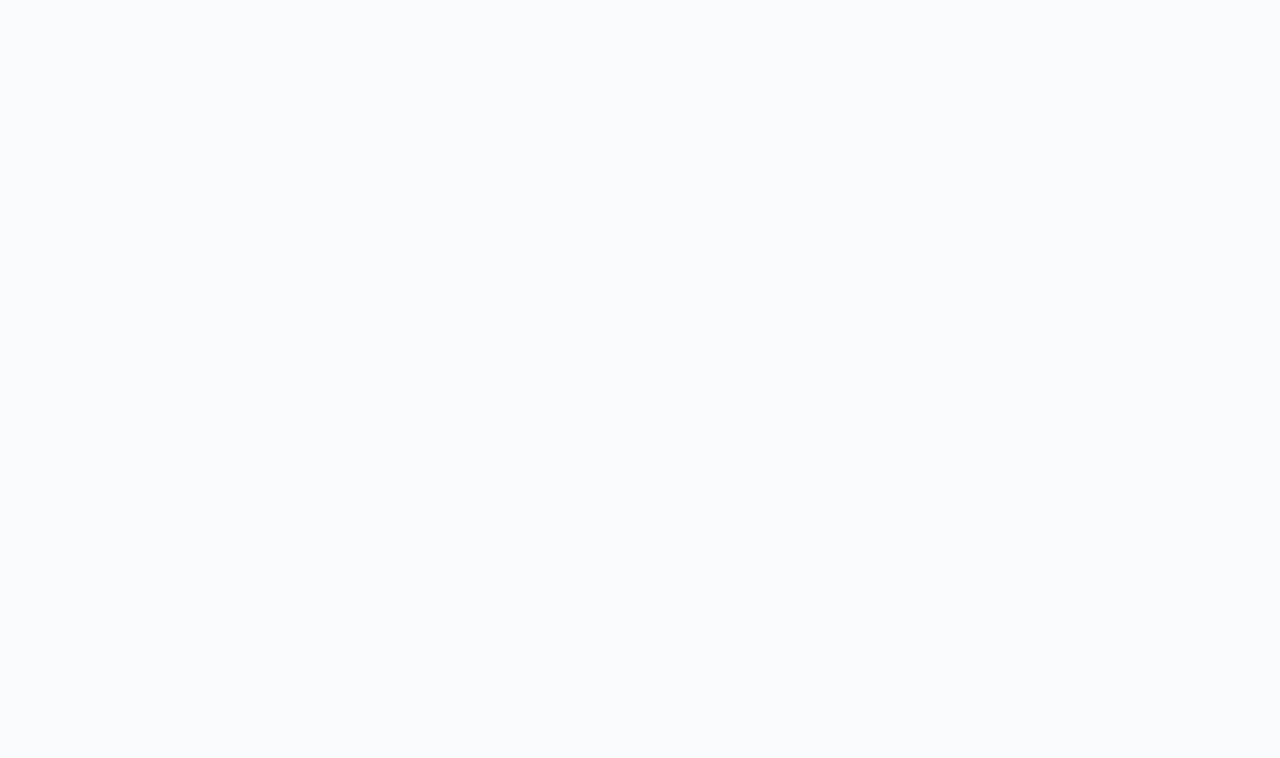
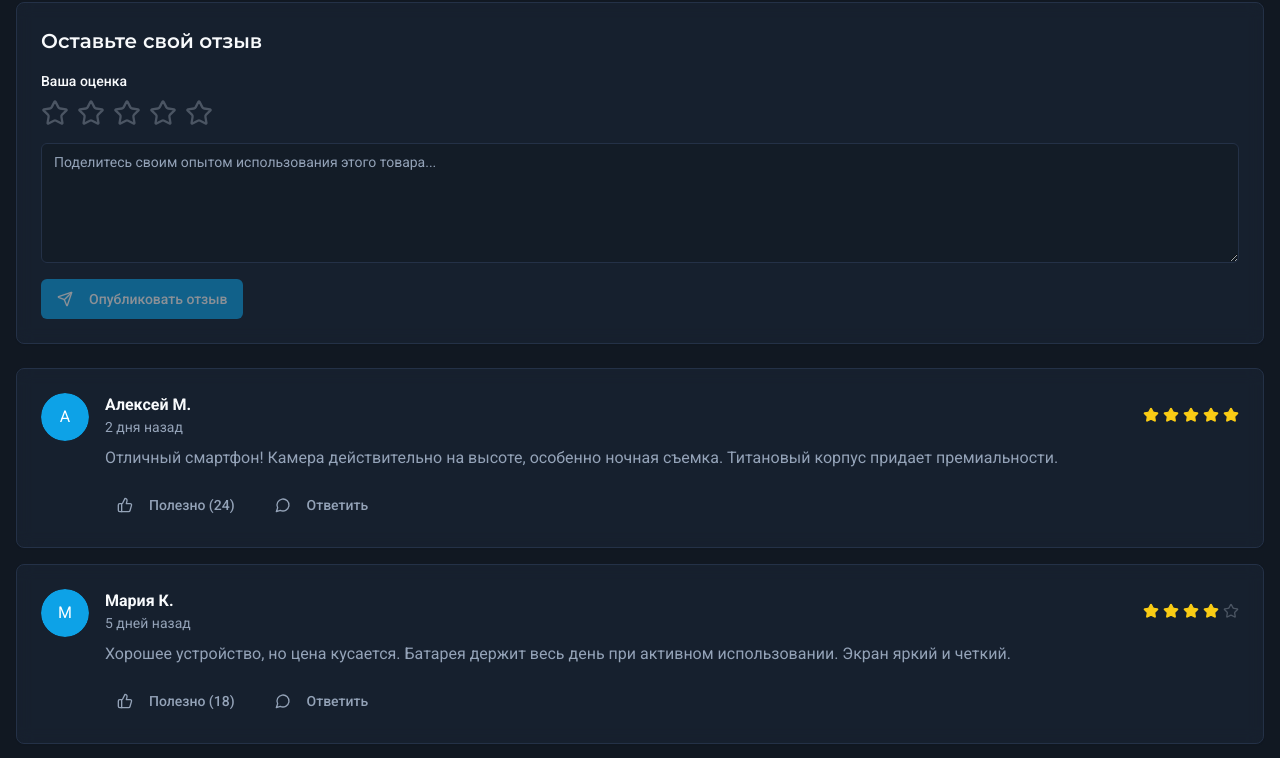
Before and after one commit to pr-poehali-dev/top-products-blog, a React (Vite) app: page /product/1 in a window 1280 px wide. Shown: the part 1821-2579 px from the top of the page. Before the commit the page ends 1795 px from the top, so only its background shows below. Built offline with nearby package versions, Linux system fonts and the light colour scheme.

Commit message:
Добавлена базовая функциональность

```diff
--- a/src/pages/ProductReview.tsx
+++ b/src/pages/ProductReview.tsx
@@ -1,14 +1,47 @@
+import { useState } from 'react';
 import { useParams, useNavigate } from 'react-router-dom';
 import { Button } from '@/components/ui/button';
 import { Card, CardContent } from '@/components/ui/card';
 import { Badge } from '@/components/ui/badge';
 import { Progress } from '@/components/ui/progress';
 import { Separator } from '@/components/ui/separator';
+import { Textarea } from '@/components/ui/textarea';
+import { Avatar, AvatarFallback } from '@/components/ui/avatar';
 import Icon from '@/components/ui/icon';
+import { useToast } from '@/hooks/use-toast';
 
 const ProductReview = () => {
   const { id } = useParams();
   const navigate = useNavigate();
+  const { toast } = useToast();
+  const [comment, setComment] = useState('');
+  const [userRating, setUserRating] = useState(0);
+  const [comments, setComments] = useState([
+    {
+      id: 1,
+      author: 'Алексей М.',
+      rating: 5,
+      date: '2 дня назад',
+      text: 'Отличный смартфон! Камера действительно на высоте, особенно ночная съемка. Титановый корпус придает премиальности.',
+      helpful: 24,
+    },
+    {
+      id: 2,
+      author: 'Мария К.',
+      rating: 4,
+      date: '5 дней назад',
+      text: 'Хорошее устройство, но цена кусается. Батарея держит весь день при активном использовании. Экран яркий и четкий.',
+      helpful: 18,
+    },
+    {
+      id: 3,
+      author: 'Дмитрий П.',
+      rating: 5,
+      date: '1 неделю назад',
+      text: 'Перешел с Android — не пожалел ни разу. Экосистема Apple работает безупречно. Производительность на максимуме.',
+      helpful: 31,
+    },
+  ]);
 
   const products = {
     '1': {
@@ -322,6 +355,127 @@ const ProductReview = () => {
             </Card>
           </div>
         </div>
+
+        <div className="lg:col-span-3 mb-12">
+          <h2 className="text-3xl font-bold mb-6">Отзывы пользователей</h2>
+
+          <Card className="bg-card/50 backdrop-blur mb-6">
+            <CardContent className="p-6">
+              <h3 className="text-xl font-semibold mb-4">Оставьте свой отзыв</h3>
+
+              <div className="mb-4">
+                <p className="text-sm font-medium mb-2">Ваша оценка</p>
+                <div className="flex gap-2">
+                  {Array.from({ length: 5 }, (_, i) => (
+                    <button
+                      key={i}
+                      onClick={() => setUserRating(i + 1)}
+                      className="transition-transform hover:scale-110"
+                    >
+                      <Icon
+                        name="Star"
+                        size={28}
+                        className={
+                          i < userRating
+                            ? 'fill-yellow-400 text-yellow-400'
+                            : 'text-gray-600 hover:text-yellow-400'
+                        }
+                      />
+                    </button>
+                  ))}
+                </div>
+              </div>
+
+              <Textarea
+                placeholder="Поделитесь своим опытом использования этого товара..."
+                value={comment}
+                onChange={(e) => setComment(e.target.value)}
+                className="mb-4 min-h-[120px] bg-background/50"
+              />
+
+              <Button
+                onClick={() => {
+                  if (comment && userRating > 0) {
+                    const newComment = {
+                      id: comments.length + 1,
+                      author: 'Вы',
+                      rating: userRating,
+                      date: 'только что',
+                      text: comment,
+                      helpful: 0,
+                    };
+                    setComments([newComment, ...comments]);
+                    setComment('');
+                    setUserRating(0);
+                    toast({
+                      title: 'Отзыв опубликован!',
+                      description: 'Спасибо за ваше мнение',
+                    });
+                  }
+                }}
+                disabled={!comment || userRating === 0}
+                className="hover-scale"
+              >
+                <Icon name="Send" size={18} className="mr-2" />
+                Опубликовать отзыв
+              </Button>
+            </CardContent>
+          </Card>
+
+          <div className="space-y-4">
+            {comments.map((commentItem) => (
+              <Card key={commentItem.id} className="bg-card/50 backdrop-blur animate-fade-in">
+                <CardContent className="p-6">
+                  <div className="flex items-start gap-4">
+                    <Avatar className="w-12 h-12">
+                      <AvatarFallback className="bg-primary text-primary-foreground">
+                        {commentItem.author.charAt(0)}
+                      </AvatarFallback>
+                    </Avatar>
+
+                    <div className="flex-1">
+                      <div className="flex items-center justify-between mb-2">
+                        <div>
+                          <p className="font-semibold">{commentItem.author}</p>
+                          <p className="text-sm text-muted-foreground">{commentItem.date}</p>
+                        </div>
+                        <div className="flex gap-1">
+                          {Array.from({ length: 5 }, (_, i) => (
+                            <Icon
+                              key={i}
+                              name="Star"
+                              size={16}
+                              className={
+                                i < commentItem.rating
+                                  ? 'fill-yellow-400 text-yellow-400'
+                                  : 'text-gray-600'
+                              }
+                            />
+                          ))}
+                        </div>
+                      </div>
+
+                      <p className="text-muted-foreground mb-4 leading-relaxed">
+                        {commentItem.text}
+                      </p>
+
+                      <div className="flex items-center gap-4">
+                        <Button variant="ghost" size="sm" className="text-muted-foreground hover:text-primary">
+                          <Icon name="ThumbsUp" size={16} className="mr-2" />
+                          Полезно ({commentItem.helpful})
+                        </Button>
+                        <Button variant="ghost" size="sm" className="text-muted-foreground hover:text-primary">
+                          <Icon name="MessageCircle" size={16} className="mr-2" />
+                          Ответить
+                        </Button>
+                      </div>
+                    </div>
+                  </div>
+                </CardContent>
+              </Card>
+            ))}
+          </div>
+        </div>
       </div>
     </div>
   );
```
